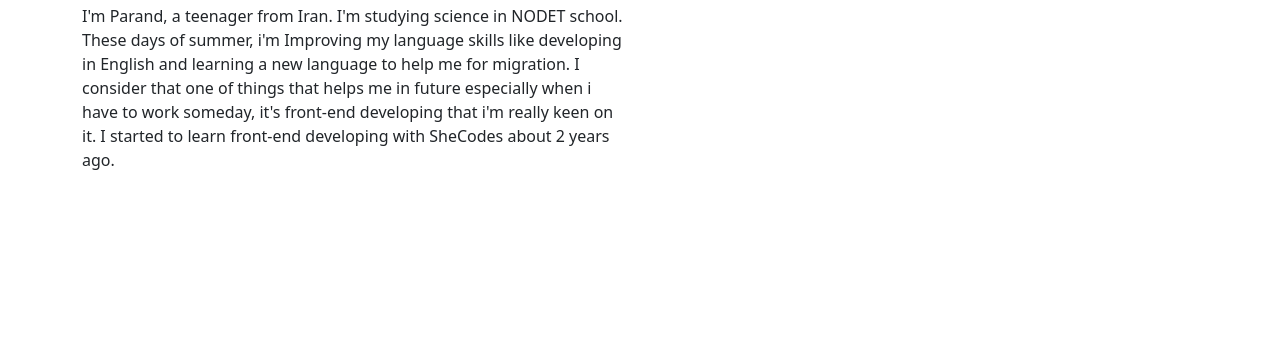
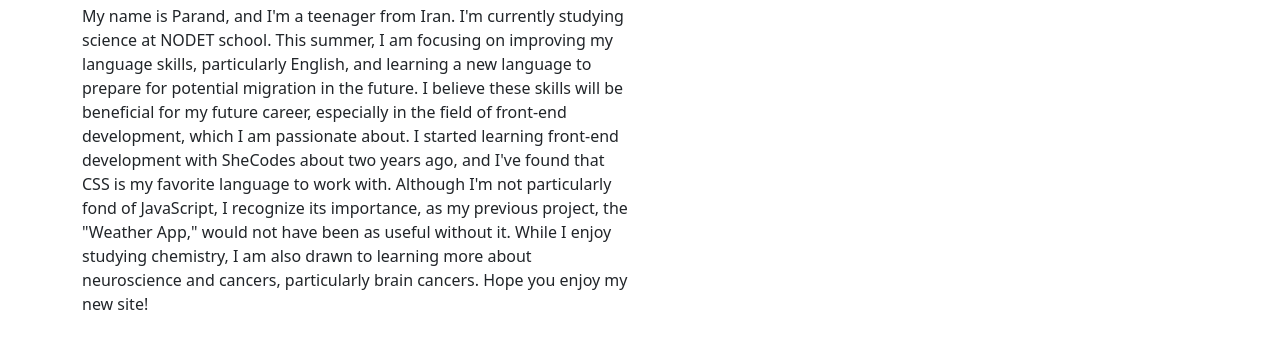
Before and after one commit to Parandvaez/my-portfolio, a plain HTML site: page about.html in a window 1280 px wide. Shown: the part 142-490 px from the top of the page. Drawn offline with nearby package versions, Linux system fonts and the light colour scheme.

Commit message:
Update about.html

```diff
--- a/about.html
+++ b/about.html
@@ -70,13 +70,20 @@
         <div class="col-sm-6">
           <h2>About Me!</h2>
           <p>
-            I'm Parand, a teenager from Iran. I'm studying science in NODET
-            school. These days of summer, i'm Improving my language skills like
-            developing in English and learning a new language to help me for
-            migration. I consider that one of things that helps me in future
-            especially when i have to work someday, it's front-end developing that i'm
-            really keen on it. I started to learn front-end developing with
-            SheCodes about 2 years ago.
+            My name is Parand, and I'm a teenager from Iran. I'm currently
+            studying science at NODET school. This summer, I am focusing on
+            improving my language skills, particularly English, and learning a
+            new language to prepare for potential migration in the future. I
+            believe these skills will be beneficial for my future career,
+            especially in the field of front-end development, which I am
+            passionate about. I started learning front-end development with
+            SheCodes about two years ago, and I've found that CSS is my favorite
+            language to work with. Although I'm not particularly fond of
+            JavaScript, I recognize its importance, as my previous project, the
+            "Weather App," would not have been as useful without it. While I
+            enjoy studying chemistry, I am also drawn to learning more about
+            neuroscience and cancers, particularly brain cancers. Hope you enjoy
+            my new site!
           </p>
         </div>
       </div>
```
